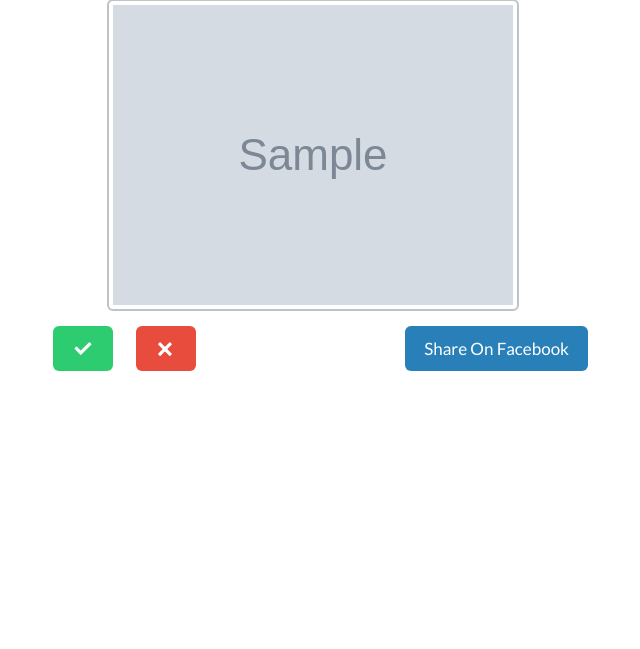
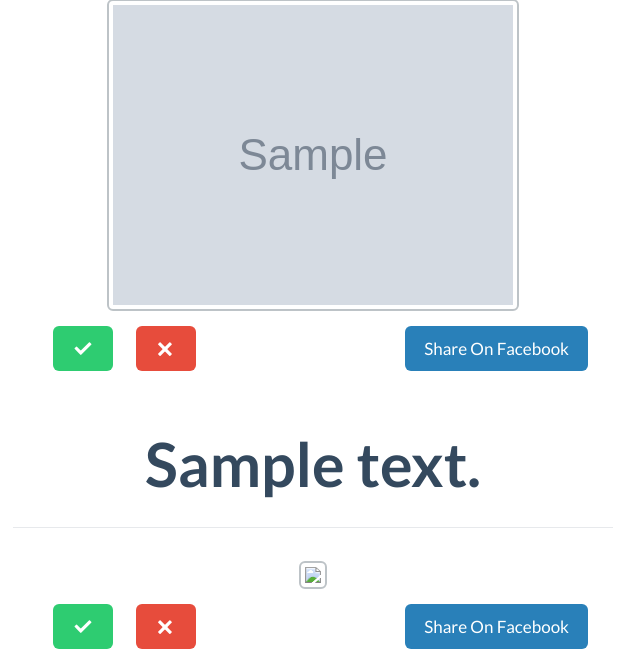
Before and after one commit to sonclark/MemeNUS, a Python web app: template templates/home.html in a window 1280 px wide. Shown: the part 228-877 px from the top of the page, without its empty margins (327-967 px from the left). Before the commit the page ends 599 px from the top, so only its background shows below. Run offline with Jinja, Linux system fonts and the light colour scheme; the template is opened without the code that fills it: most values are stand-ins (such as "Sample title", 1, 10 or a date in 2020); grey boxes marked "Sample" are stand-in pictures; some libraries are stand-ins or nearby versions.

Commit message:
Added deletion of blobkeys, and some minor changes to home.html

```diff
--- a/memeatnus.py
+++ b/memeatnus.py
@@ -42,13 +42,18 @@ class MainPage(webapp2.RequestHandler):
         if user:
             query = ndb.gql("SELECT * "
                             "FROM Images "
+                            "ORDER BY date DESC "
                             )
+            query2 = ndb.gql("SELECT * "
+                             "FROM Images2 "
+                             "ORDER BY date DESC")
 
             template_values = {
                 'user_mail' : users.get_current_user().email(),
                 'user_name' : users.get_current_user().email().split("@")[0],
                 'logout' : users.create_logout_url(self.request.host_url),
                 'items' : query,
+                'items2' : query2,
             }
 
             template = jinja_environment.get_template('home.html')
@@ -174,6 +179,7 @@ class DeleteItem_images(webapp2.RequestHandler):
     def post(self):
         item = ndb.Key('Persons', users.get_current_user().email(), 'Images2', self.request.get('itemid'))
         item.delete()
+        blobstore.delete(self.request.get('blobkey'))
         self.redirect('/upload')
 
 class GetOpenId(webapp2.RequestHandler):
--- a/templates/home.html
+++ b/templates/home.html
@@ -126,7 +126,7 @@
                 <p class ="dropdown-header">Upload funny pictures, paste pictures URL, accepting GIF/JPG/PNG (Max size: 3MB)</p>
             </div>
             <div class="modal-body">
-                <form class="form-horizontal well" method="post" action="/upload" id="modal-form">
+                <form class="form-horizontal well" enctype="multipart/form-data" method="post" action="{{upload_url}}" id="modal-form">
 
 
                     <!-- File Button -->
@@ -134,7 +134,16 @@
                         <div class="col-md-4" >
                             <input id="filebutton" name="filebutton" class="input-file" type="file" >
                         </div>
+
                     </div>
+
+                    <label>Title</label>
+                    <textarea id='test2' name="test2"></textarea>
+                    <br><span id='count2'></span> characters remaining remaining
+                    <br><hr>
+
+
+                    <br/>
                     <div class="modal-footer">
                         <button type="button" class="btn btn-default" data-dismiss="modal">Close</button>
                         <button type="submit" class="btn btn-primary">Upload</button>
@@ -169,6 +178,24 @@
 		</div>
     {% endfor %}
 
+{% for item in items2 %}
+		<div class="posts" style="width:600px;">
+			<div class="page-header">
+				<h1>{{ item.description }}</h1>
+			</div>
+			<img class="img-thumbnail"  style="max-width: 100%; width: auto\9; height: auto;" src="{{ item.servingUrl }}" >
+
+            <!-- Time might use moment.js we shall see
+            <div>{{ item.date.strftime('%Y-%m-%d')  }}</div>-->
+            <div class="row" style="width:550px;padding-top:15px;">
+                <div class="col-xs-3" style="width:15%;"><button style="width:60px;" class="btn btn-block btn-lg btn-success" ><span class="fui-check"></span></button></div>
+                <div class="col-xs-3" style="width:15%;"><button style="width:60px;" class="btn btn-block btn-lg btn-danger" ><span class="fui-cross"></span></button></div>
+                <div style="float:right;"><a href="JavaScript:newPopup('https://www.facebook.com/sharer/sharer.php?u={{ item.servingUrl }}');" class="btn btn-block btn-lg btn-info" style="background-color: #2980B9;">Share On Facebook</a></div>
+            </div>
+
+		</div>
+    {% endfor %}
+
 
 
 
@@ -191,7 +218,9 @@
                 	$('#test1').NobleCount('#count1',{
                 	block_negative: true
                 	});
-
+                    $('#test2').NobleCount('#count2',{
+                	block_negative: true
+                	});
             });
 
 
--- a/templates/upload.html
+++ b/templates/upload.html
@@ -208,7 +208,7 @@
     {% elif items_num == 0 and pic_num == 0 %}
         <div class="container theme-showcase" style="padding-top:300px;" role="main">
             <div class="jumbotron">
-                <h1><font><font>No pitures :(</font></font></h1>
+                <h1><font><font>No pictures :(</font></font></h1>
                 <p><font><font>You did no upload any pictures. Try uploading one :) By pressing the upload button</font></font></p>
             </div>
         </div>
@@ -252,6 +252,7 @@
                         <div class="modal-footer">
 
                             <input type="hidden" name="itemid" value="{{ pics.item_id }}">
+                            <input type="hidden" name="blobkey" value="{{ pics.image_key }}">
                             <button type="button" class="btn btn-default" data-dismiss="modal">No</button>
                             <button type="submit" class="btn btn-primary" value="Delete">Yes</button>
                         </div>
```
